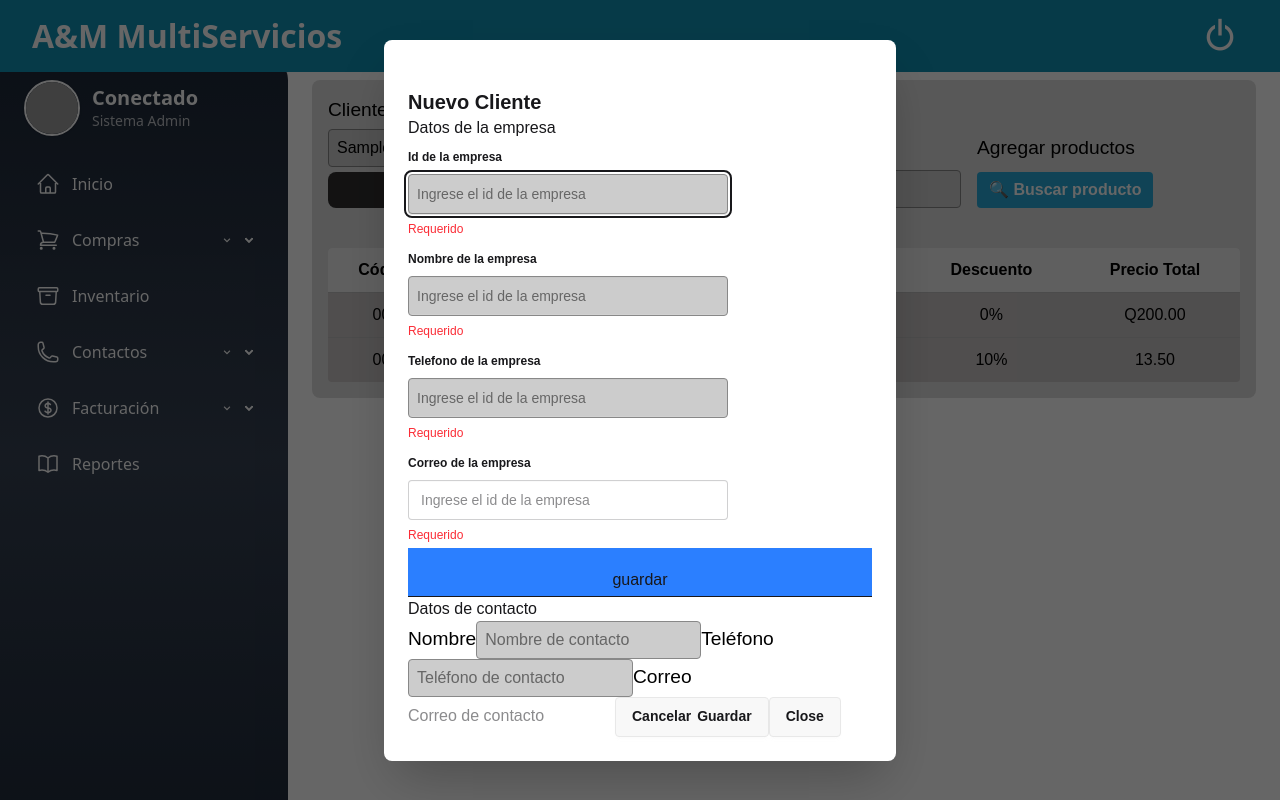
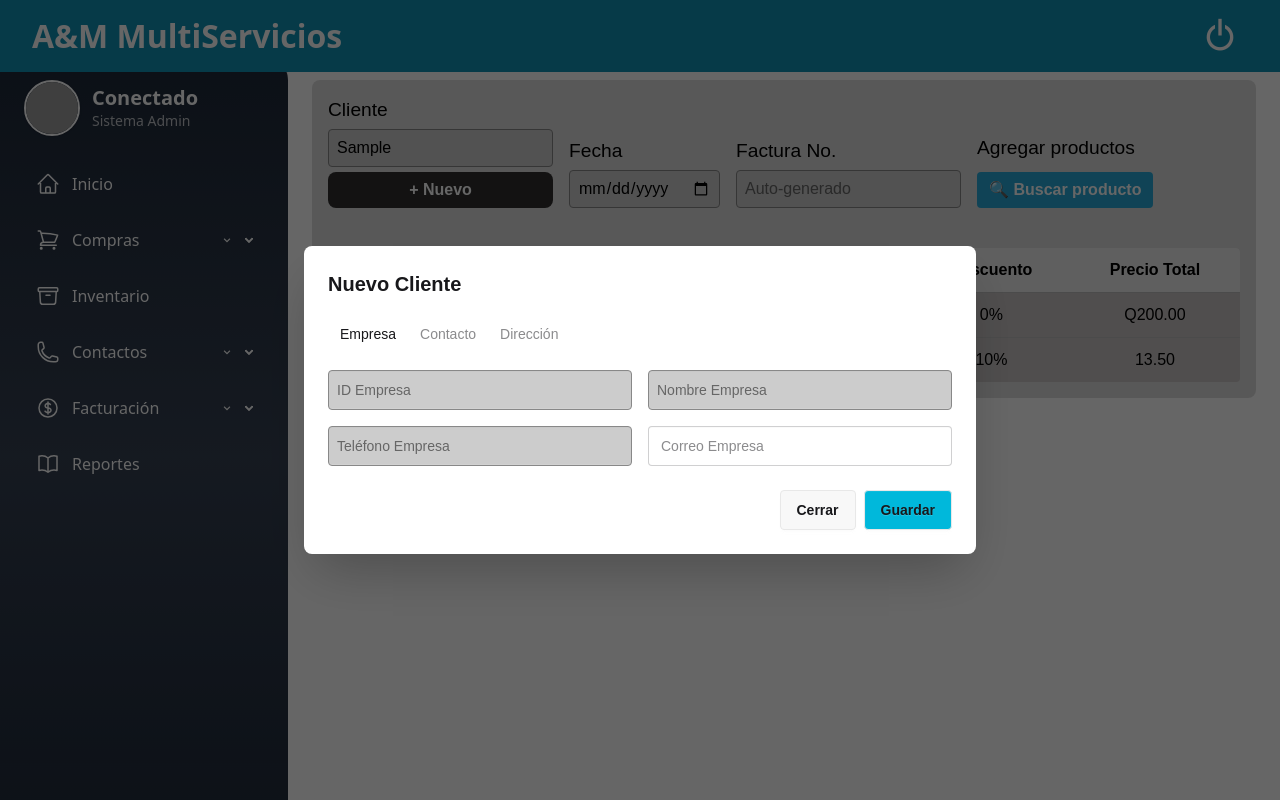
Before and after one commit to JoseMi317/store-app, an Angular app: page /ventas in a window 1280 px wide. Both pictures are taken after typing "Sample" into the empty fields and a click on the button "+ Nuevo". Built offline with nearby package versions, Linux system fonts and the light colour scheme; grey boxes are pictures that could not be loaded.

Commit message:
facturacion (Nueva venta) terminado

```diff
--- a/src/app/pages/ventas/ventas.component.html
+++ b/src/app/pages/ventas/ventas.component.html
@@ -19,7 +19,8 @@
 
       <div class="form-group">
         <label>Agregar productos</label>
-        <button class="buscar-btn">🔍 Buscar producto</button>
+        <button class="buscar-btn" onclick="buscar_modal.showModal()">🔍 Buscar producto</button>
+
 
       </div>
     </div>
@@ -59,54 +60,100 @@
     </div>
 
     <dialog id="ventas_modal" class="modal">
-      <div class="modal-box">
-        <div class="modal-action">
-          <form method="dialog" [formGroup]="formularioVentas" (ngSubmit)="onSubmit()">
-            <h2 class="font-semibold text-xl">Nuevo Cliente</h2>
+      <div class="modal-box w-11/12 max-w-2xl">
+        <h2 class="font-semibold text-xl mb-4">Nuevo Cliente</h2>
 
-            <h4 class="text-md font-normal">Datos de la empresa</h4>
-            <fieldset class="fieldset">
-              <legend class="fieldset-legend">Id de la empresa</legend>
-              <input type="text" class="input" placeholder="Ingrese el id de la empresa" formControlName="id" />
-              <p class="label text-red-500">Requerido</p>
-            </fieldset>
-            <fieldset class="fieldset">
-              <legend class="fieldset-legend">Nombre de la empresa</legend>
-              <input type="text" class="input" placeholder="Ingrese el id de la empresa" formControlName="nombre" />
-              <p class="label text-red-500">Requerido</p>
-            </fieldset>
-            <fieldset class="fieldset">
-              <legend class="fieldset-legend">Telefono de la empresa</legend>
-              <input type="text" class="input" placeholder="Ingrese el id de la empresa" formControlName="telefono" />
-              <p class="label text-red-500">Requerido</p>
-            </fieldset>
+        <!-- Tabs -->
+        <div role="tablist" class="tabs tabs-boxed mb-4">
+          <button class="tab" [class.tab-active]="tab === 'empresa'" (click)="tab = 'empresa'">Empresa</button>
+          <button class="tab" [class.tab-active]="tab === 'contacto'" (click)="tab = 'contacto'">Contacto</button>
+          <button class="tab" [class.tab-active]="tab === 'direccion'" (click)="tab = 'direccion'">Dirección</button>
+        </div>
 
-            <fieldset class="fieldset">
-              <legend class="fieldset-legend">Correo de la empresa</legend>
-              <input type="email" class="input" placeholder="Ingrese el id de la empresa" formControlName="correo" />
-              <p class="label text-red-500">Requerido</p>
-            </fieldset>
-            <button class="w-full h-12 p-5 cursor-pointer bg-blue-500">guardar</button>
-            <hr />
+        <!-- Formulario -->
+        <form [formGroup]="formularioVentas" (ngSubmit)="onSubmit()" class="space-y-4">
+
+          <!-- Empresa -->
+          <div *ngIf="tab === 'empresa'" class="grid grid-cols-2 gap-4">
+            <input type="text" class="input input-bordered w-full" placeholder="ID Empresa" formControlName="id" />
+            <input type="text" class="input input-bordered w-full" placeholder="Nombre Empresa" formControlName="nombre" />
+            <input type="text" class="input input-bordered w-full" placeholder="Teléfono Empresa" formControlName="telefono" />
+            <input type="email" class="input input-bordered w-full" placeholder="Correo Empresa" formControlName="correo" />
+          </div>
+
+          <!-- Contacto -->
+          <div *ngIf="tab === 'contacto'" class="grid grid-cols-2 gap-4">
+            <input type="text" class="input input-bordered w-full" placeholder="Nombres" formControlName="contacto_nombres" />
+            <input type="text" class="input input-bordered w-full" placeholder="Apellidos" formControlName="contacto_apellidos" />
+            <input type="email" class="input input-bordered w-full" placeholder="Correo Electrónico" formControlName="contacto_correo" />
+            <input type="text" class="input input-bordered w-full" placeholder="Teléfono" formControlName="contacto_telefono" />
+          </div>
+
+          <!-- Dirección -->
+          <div *ngIf="tab === 'direccion'" class="grid grid-cols-2 gap-4">
+            <input type="text" class="input input-bordered w-full" placeholder="Calle" formControlName="direccion_calle" />
+            <input type="text" class="input input-bordered w-full" placeholder="Ciudad" formControlName="direccion_ciudad" />
+            <input type="text" class="input input-bordered w-full" placeholder="Municipio" formControlName="direccion_municipio" />
+          </div>
+
+          <!-- Botones -->
+          <div class="modal-action">
+            <button type="button" class="btn" onclick="ventas_modal.close()">Cerrar</button>
+            <button type="submit" class="btn bg-cyan-500	 ">Guardar</button>
+          </div>
+        </form>
+      </div>
+    </dialog>
 
 
 
-            <h3>Datos de contacto</h3>
-            <label>Nombre</label>
-            <input type="text" placeholder="Nombre de contacto" />
-            <label>Teléfono</label>
-            <input type="text" placeholder="Teléfono de contacto" />
-            <label>Correo</label>
-            <input type="email" placeholder="Correo de contacto" />
+<!-- Modal de búsqueda -->
+<dialog id="buscar_modal" class="modal">
+  <div class="modal-box w-11/12 max-w-5xl">
+    <h2 class="font-semibold text-xl mb-4">Buscar Productos</h2>
 
-            <div class="btn">
-              <button>Cancelar</button>
-              <button>Guardar</button>
-            </div>
-            <button class="btn">Close</button>
-          </form>
-        </div>
+    <!-- Campo de búsqueda -->
+    <div class="mb-4">
+      <input
+        type="text"
+        class="input input-bordered w-full"
+        placeholder="Buscar Producto"
+        id="buscarTermino"
+        oninput="filtrarProductos()"
+      />
+    </div>
+
+    <div class="overflow-x-auto">
+      <table class="table w-full">
+        <thead>
+          <tr>
+            <th>Código</th>
+            <th>Producto</th>
+            <th>Fabricante</th>
+            <th>Stock</th>
+            <th>Precio</th>
+            <th>Acciones</th>
+          </tr>
+        </thead>
+        <tbody id="resultadosBusqueda">
+        </tbody>
+      </table>
+    </div>
+
+    <!-- Paginación -->
+    <div class="flex justify-center mt-4">
+      <div class="join">
+        <button class="join-item btn" onclick="anteriorPagina()" id="btnAnterior" disabled>«</button>
+        <button class="join-item btn" id="numeroPagina">1</button>
+        <button class="join-item btn" id="numeroPagina">2</button>
+        <button class="join-item btn" onclick="siguientePagina()" id="btnSiguiente">»</button>
       </div>
-    </dialog>
+    </div>
 
+    <!-- Botones -->
+    <div class="modal-action">
+      <button type="button" class="btn" onclick="buscar_modal.close()">Cerrar</button>
+    </div>
   </div>
+</dialog>
+  </div>
--- a/src/app/pages/ventas/ventas.component.ts
+++ b/src/app/pages/ventas/ventas.component.ts
@@ -1,31 +1,55 @@
-import { Component, inject } from '@angular/core';
-import { CommonModule } from '@angular/common'; // ✅ necesario para usar *ngIf y más
+import { Component, ElementRef, ViewChild, inject } from '@angular/core';
 import { FormBuilder, FormControl, FormGroup, ReactiveFormsModule } from '@angular/forms';
+import { CommonModule } from '@angular/common';
 
 @Component({
   selector: 'app-ventas',
-  standalone: true, // opcional, si estás usando componentes standalone
-  imports: [CommonModule, ReactiveFormsModule], // ✅ aquí se importa CommonModule
+  standalone: true,
+  imports: [CommonModule, ReactiveFormsModule],
   templateUrl: './ventas.component.html',
   styleUrls: ['./ventas.component.css']
 })
 export class VentasComponent {
+  tab: 'empresa' | 'contacto' | 'direccion' = 'empresa';
 
-  private formBuiler = inject(FormBuilder)
+  private formBuilder = inject(FormBuilder);
+
+  @ViewChild('ventasModal') ventasModal!: ElementRef<HTMLDialogElement>;
+  @ViewChild('buscarModal') buscarModal!: ElementRef<HTMLDialogElement>;
 
   formularioVentas = new FormGroup({
     id: new FormControl(''),
     nombre: new FormControl(''),
     telefono: new FormControl(''),
     correo: new FormControl(''),
+    contacto_nombres: new FormControl(''),
+    contacto_apellidos: new FormControl(''),
+    contacto_correo: new FormControl(''),
+    contacto_telefono: new FormControl(''),
+    direccion_calle: new FormControl(''),
+    direccion_ciudad: new FormControl(''),
+    direccion_municipio: new FormControl(''),
   });
 
-  onSubmit(){
-    console.log("Guardando datos...");
-    console.log(this.formularioVentas.value);
-
+  onSubmit() {
+    console.log('Formulario enviado:', this.formularioVentas.value);
+    this.ventasModal.nativeElement.close();
   }
 
+  abrirModalVentas() {
+    this.tab = 'empresa';
+    this.ventasModal.nativeElement.showModal();
+  }
 
+  cerrarModalVentas() {
+    this.ventasModal.nativeElement.close();
+  }
 
+  abrirModalBuscar() {
+    this.buscarModal.nativeElement.showModal();
+  }
+
+  cerrarModalBuscar() {
+    this.buscarModal.nativeElement.close();
+  }
 }
```
